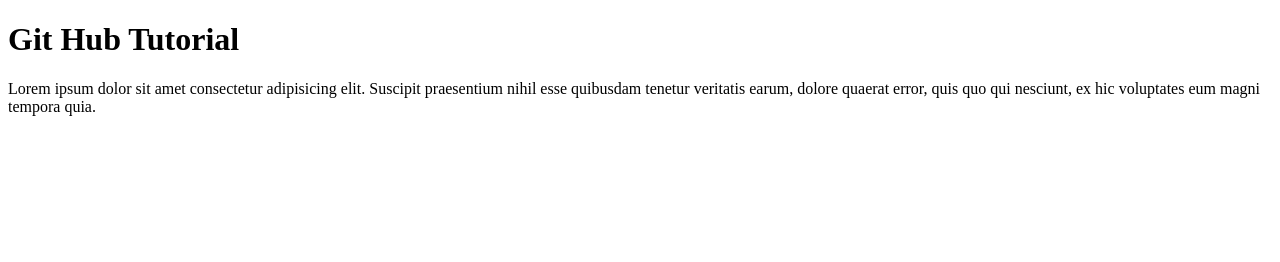
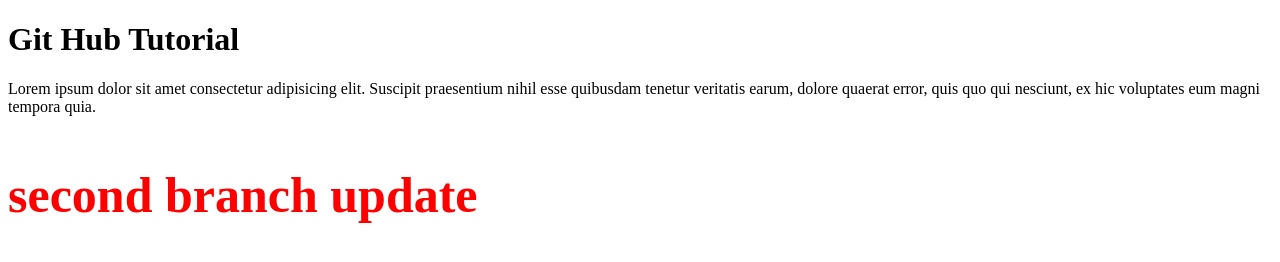
Before and after one commit to rakitha17/github-tutorial, a plain HTML site: page index.html in a window 1280 px wide. Drawn offline with Linux system fonts and the light colour scheme.

Commit message:
second-branch update

```diff
--- a/index.html
+++ b/index.html
@@ -5,9 +5,21 @@
   <meta http-equiv="X-UA-Compatible" content="IE=edge">
   <meta name="viewport" content="width=device-width, initial-scale=1.0">
   <title>gitHub | tutorial</title>
+
+  <style>
+    .second-branch{
+      font-size: 50px;
+      font-weight: 700;
+      color: red;
+    }
+  </style>
 </head>
 <body>
   <h1>Git Hub Tutorial</h1>
   <p>Lorem ipsum dolor sit amet consectetur adipisicing elit. Suscipit praesentium nihil esse quibusdam tenetur veritatis earum, dolore quaerat error, quis quo qui nesciunt, ex hic voluptates eum magni tempora quia.</p>
+
+  <div class="second-branch">
+    <p>second branch update</p>
+  </div>
 </body>
 </html>
```
Also changed, not shown: 1 other file.
